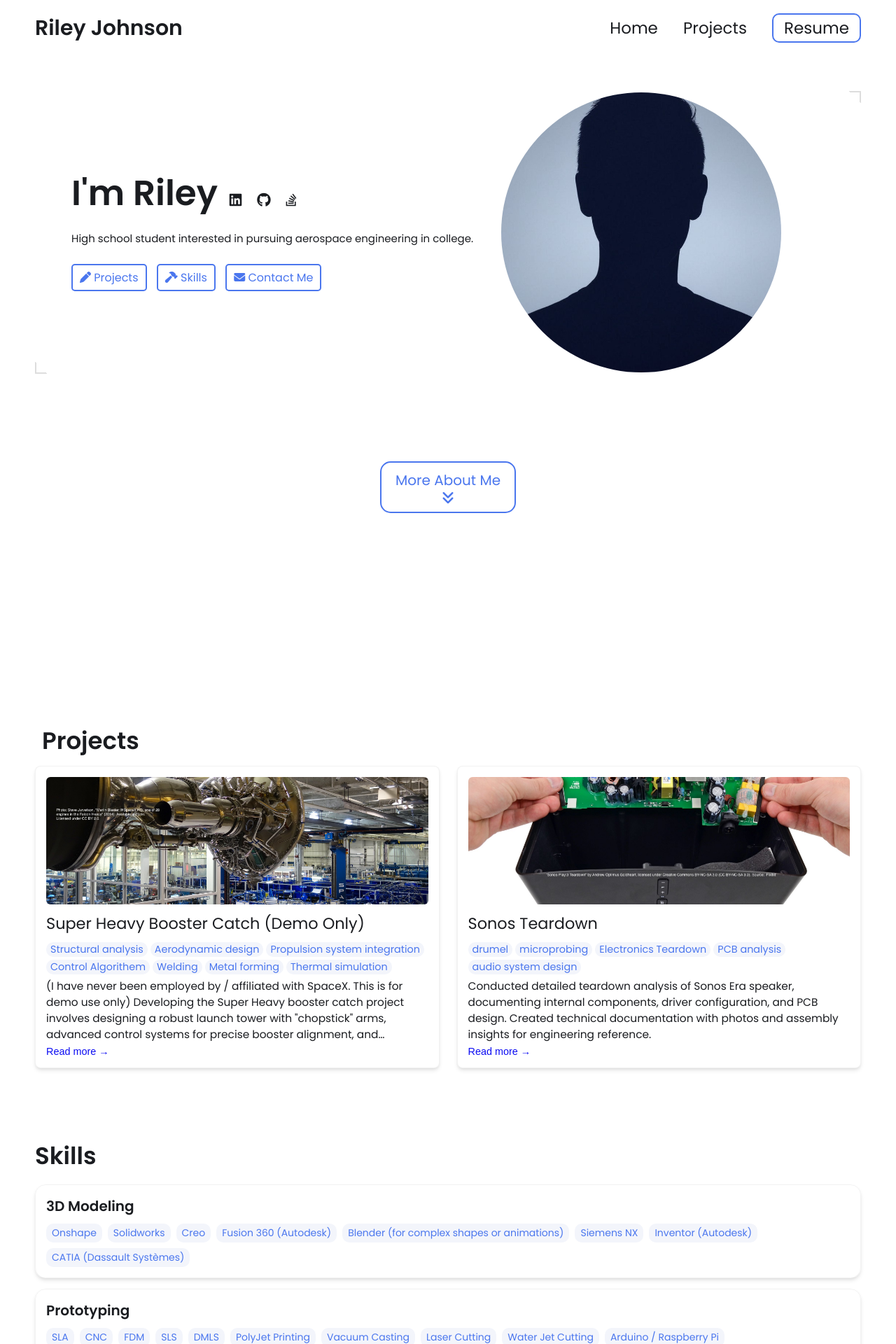
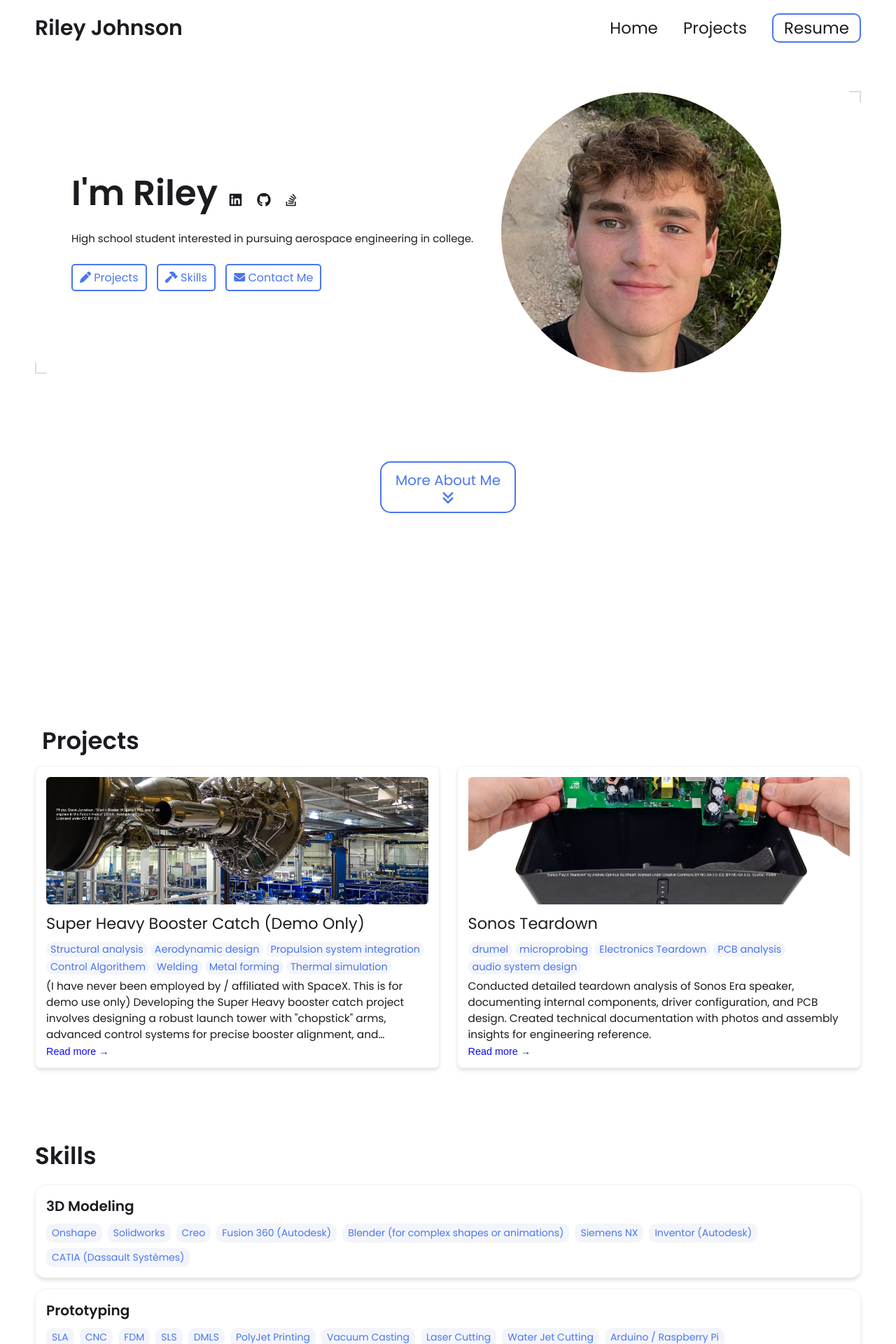
Before and after one commit to Riley-Johnson/Riley-Johnson.github.io, a Jekyll site: the page built from index.html, in a window 1280 px wide. Shown: the top 1920 px of the page at 70% size. Built offline with Jekyll 4.4.1, drawn with Linux system fonts in a browser that asks for light colours.

Commit message:
Update _config.yml

```diff
--- a/_config.yml
+++ b/_config.yml
@@ -18,7 +18,7 @@
   High school student interested in pursuing aerospace engineering in college.
 
 # Place your profile image in /assets/images/profile-image/folder and edit the file name
-profile_image: ./assets/images/profile-image/avatar.jpeg
+profile_image: ./assets/images/profile-image/IMG_3233.png
 
 
 # Link your resume
```
